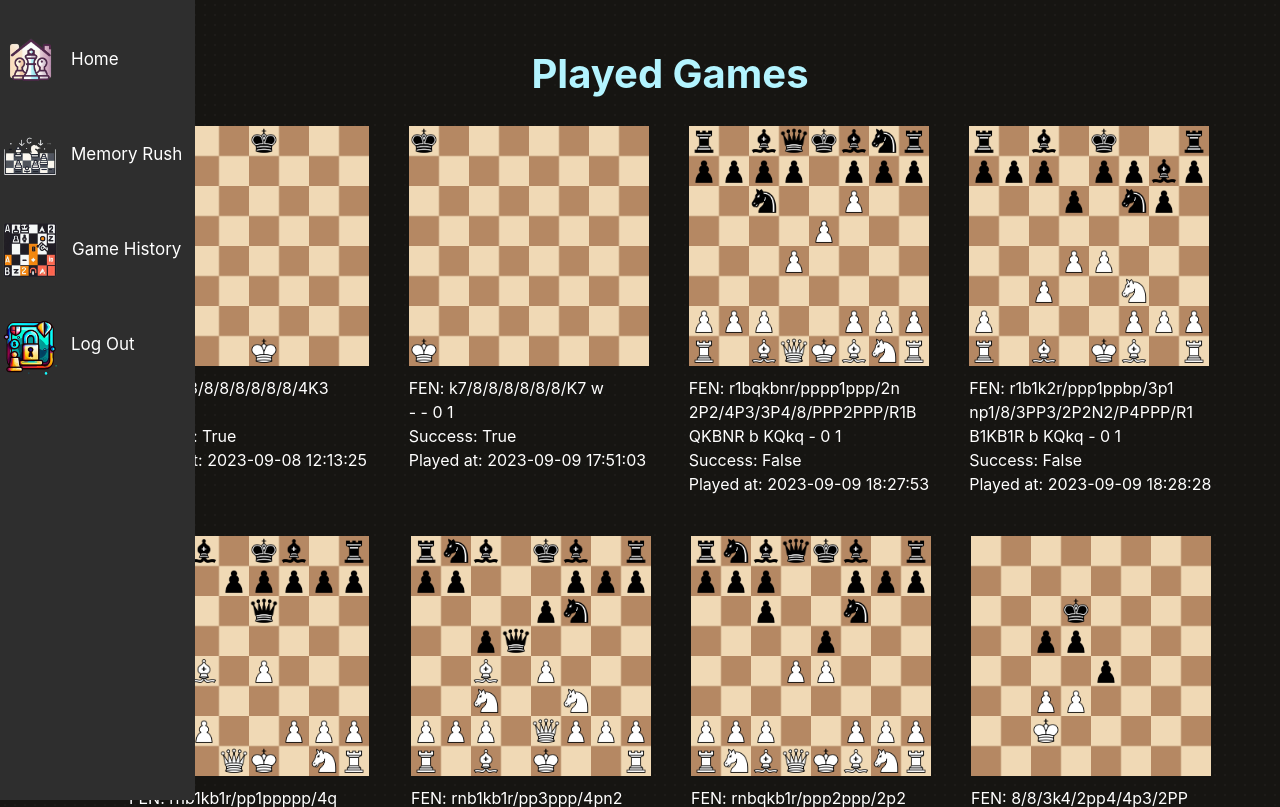
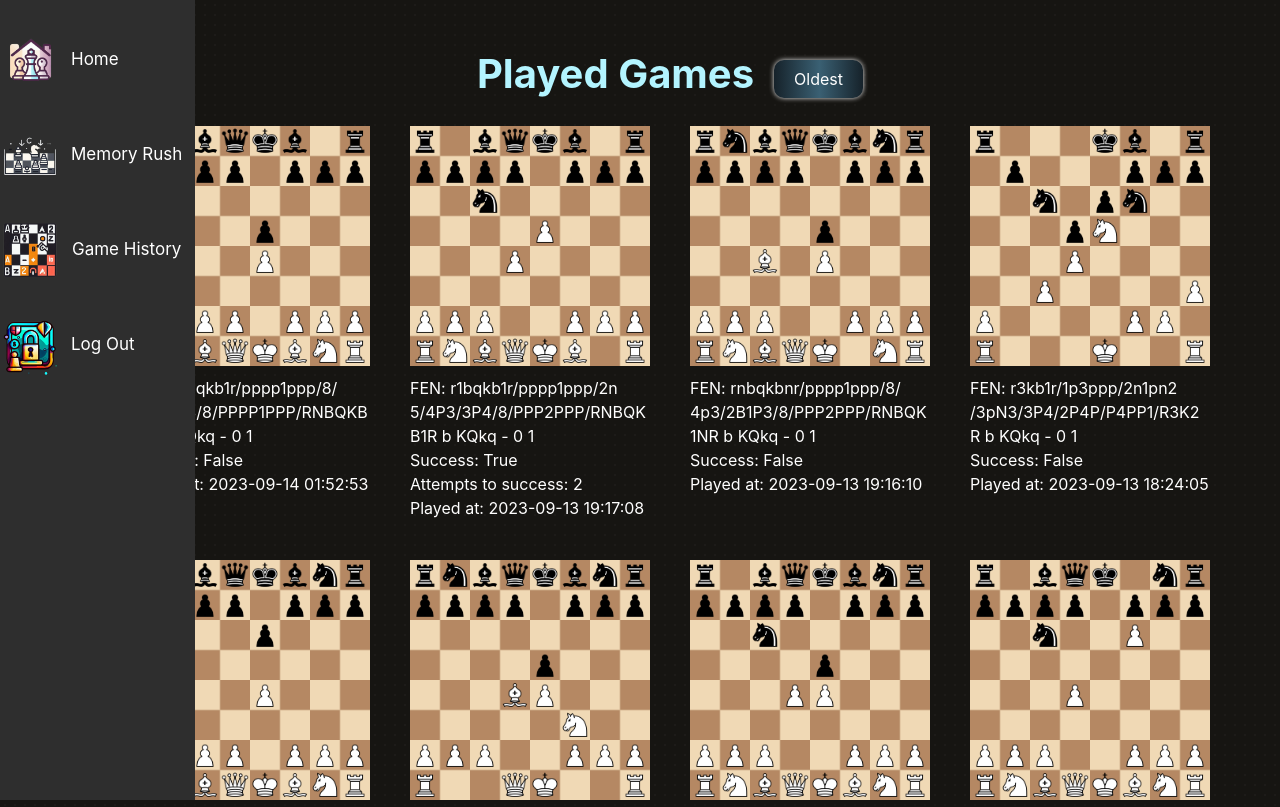
Before and after one commit to mapleleafu/chess-website, a Django app: page /game_history in a window 1280 px wide. Shown: the top 807 px of the page. Run offline with Django 4.2, Linux system fonts and the light colour scheme; a user stored in the database is signed in; data comes from the database, SQL or seed files in the repository; some libraries are stand-ins or nearby versions.

Commit message:
history old/new toggle button

```diff
--- a/chess_content/static/chess_content/game_history.js
+++ b/chess_content/static/chess_content/game_history.js
@@ -21,6 +21,18 @@
         // Convert FEN to board and place pieces
         const boardFromFEN = fenToBoard(fenData);
         placePiecesFromFEN(boardFromFEN, pieceContainer);
+    });
+    let newestFirst = true;  // Initialize the variable to true
+
+    const toggleButton = document.getElementById('toggleOrder');
+    toggleButton.addEventListener('click', function() {
+        const profileGames = document.querySelector('.profile_games');
+        const games = Array.from(profileGames.querySelectorAll('.game'));
+
+        games.reverse().forEach(game => profileGames.appendChild(game));
+
+        newestFirst = !newestFirst; // Toggle the flag
+        toggleButton.textContent = newestFirst ? "Oldest" : "Newest";
     });
 });
 
--- a/chess_content/static/chess_content/styles.css
+++ b/chess_content/static/chess_content/styles.css
@@ -183,6 +183,27 @@
     0% { transform: scale(1); }
     100% { transform: scale(1.5); }
 }
+
+.header-container {
+    display: flex;
+    justify-content: space-between;
+    align-items: center;
+}
+
+.toggleButton {
+    margin-left: 20px;
+    margin-top: 60px;
+    background-color: #333;
+    color: white;
+    border: none;
+    border-radius: 10px;
+    padding: 7px 20px;
+    cursor: pointer;
+    transition: .5s;
+    box-shadow: 0 0 5px #eee;
+    background-image: linear-gradient(to right, #16222A 0%, #3A6073 51%, #16222A 100%);
+}
+
 
 .main_wrapper {
     display: none;
@@ -530,4 +551,10 @@
     .p1.tries {
         font-size: larger;
     }
+    .toggleButton {
+        margin-top: 10px;
+    }
+    .header-container {
+        display: contents;
+    }
 }
--- a/chess_content/templates/chess_content/game_history.html
+++ b/chess_content/templates/chess_content/game_history.html
@@ -4,7 +4,10 @@
 {% block body %}
     <script src="{% static 'chess_content/game_history.js' %}" defer></script>
     <script src="https://ajax.googleapis.com/ajax/libs/jquery/3.5.1/jquery.min.js"></script>
-    <h1 class="main_header">Played Games</h1>
+    <div class="header-container">
+        <h1 class="main_header">Played Games</h1>
+        <button id="toggleOrder" class="toggleButton">Oldest</button>
+    </div>
     <div class="board_and_pieces">
         <div class="profile_games">
             {% for item in fen_data %}
--- a/chess_content/views.py
+++ b/chess_content/views.py
@@ -17,7 +17,7 @@
     return render(request, "chess_content/home.html")
 
 def game_history(request):
-    seen_games = PlayedGame.objects.filter(user=request.user).select_related('chess_game')
+    seen_games = PlayedGame.objects.filter(user=request.user).select_related('chess_game').order_by('-played_at')
 
     fen_data = [
         {
```
